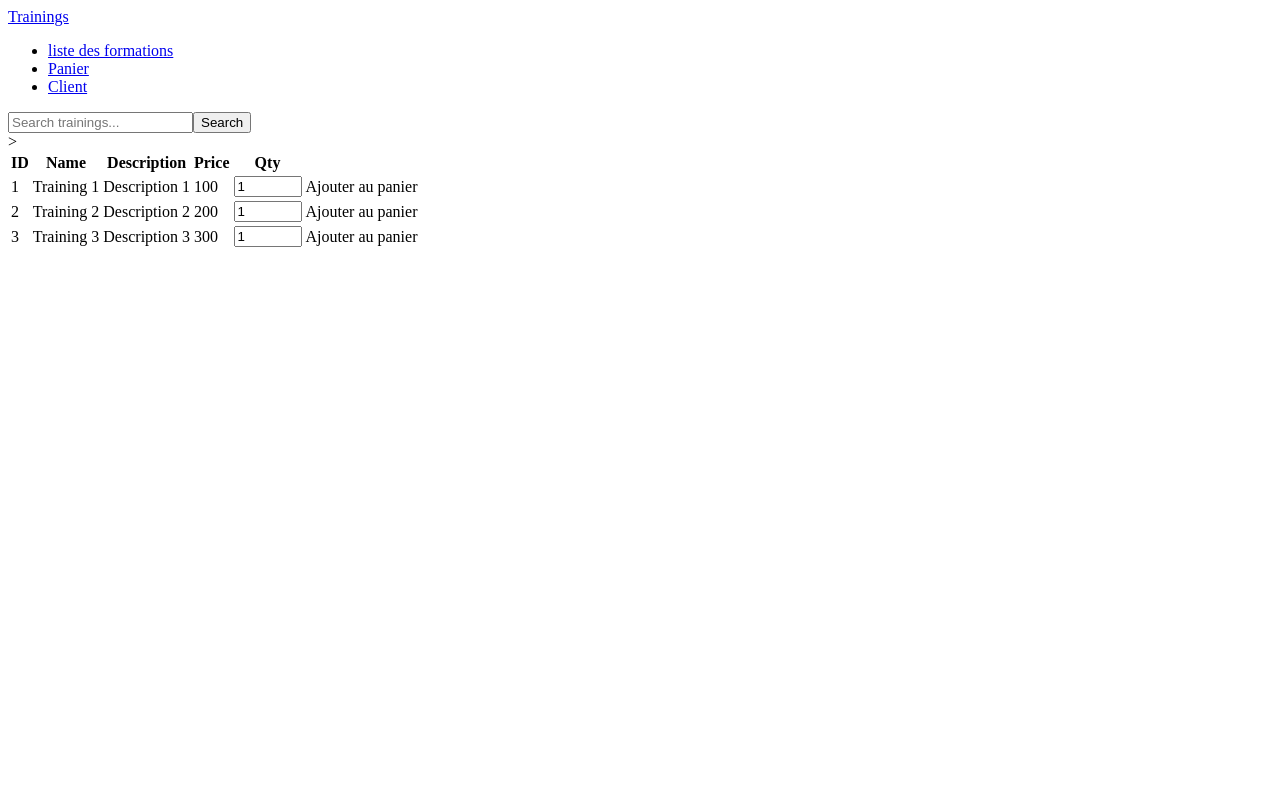
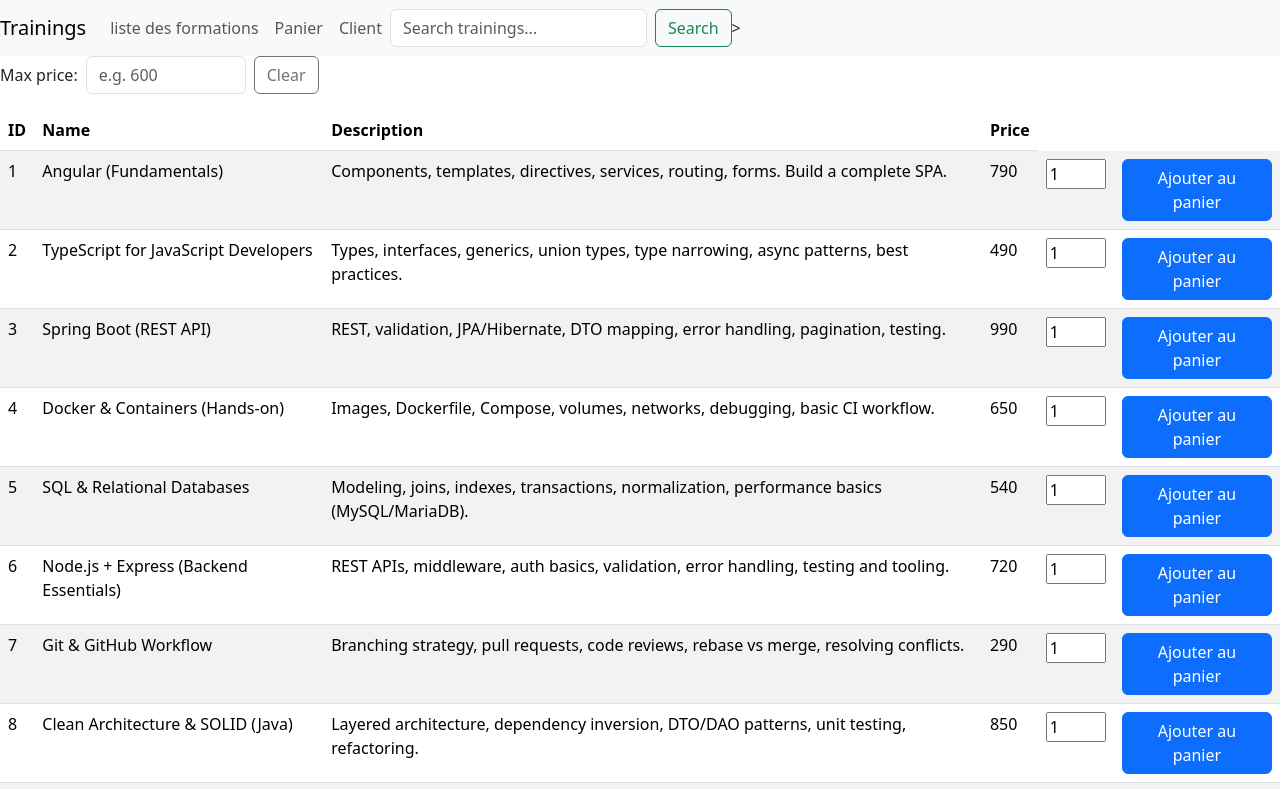
Before and after one commit to remicampistron512/training-front-app, an Angular app: page /trainings in a window 1280 px wide. Shown: the top 789 px of the page. Built offline with nearby package versions, Linux system fonts and the light colour scheme.

Commit message:
Ajoute un filtre de prix max

```diff
--- a/angular.json
+++ b/angular.json
@@ -25,7 +25,8 @@
               }
             ],
             "styles": [
-              "src/styles.css"
+              "src/styles.css",
+              "node_modules/bootstrap/dist/css/bootstrap.min.css"
             ]
           },
           "configurations": {
--- a/package.json
+++ b/package.json
@@ -29,6 +29,7 @@
     "@angular/forms": "^21.1.0",
     "@angular/platform-browser": "^21.1.0",
     "@angular/router": "^21.1.0",
+    "bootstrap": "^5.3.8",
     "rxjs": "~7.8.0",
     "tslib": "^2.3.0"
   },
--- a/src/app/components/trainings/trainings.html
+++ b/src/app/components/trainings/trainings.html
@@ -1,15 +1,34 @@
 <div>
+  <div class="d-flex gap-2 mb-3 align-items-center">
+    <label class="form-label mb-0">Max price:</label>
+
+    <input
+      type="number"
+      class="form-control"
+      style="width:160px"
+      min="0"
+      name="maxPrice"
+      [ngModel]="maxPrice"
+      (ngModelChange)="setMaxPrice($event)"
+      placeholder="e.g. 600"
+    />
+
+    <button class="btn btn-outline-secondary" type="button" (click)="setMaxPrice(null)">
+      Clear
+    </button>
+  </div>
   @if (filteredTrainings?.length) {
     <ng-container>
+
+
+
       <table class="table table-striped table-hover">
         <thead>
         <tr>
-          <th>ID</th>
-          <th>Name</th>
-          <th>Description</th>
-          <th>Price</th>
-          <th>Qty</th>
-          <th></th>
+          <th role="button" (click)="setSort('id')">ID</th>
+          <th role="button" (click)="setSort('name')">Name</th>
+          <th role="button" (click)="setSort('description')">Description</th>
+          <th role="button" (click)="setSort('price')">Price</th>
         </tr>
         </thead>
 
@@ -37,6 +56,10 @@
       </table>
     </ng-container>
   } @else {
-    <p>No trainings match “{{ searchTerm }}”.</p>
+    @if ((searchTerm?.trim()?.length ?? 0) > 0 || maxPrice !== null) {
+      <p>No trainings match your filters.</p>
+    } @else {
+      <p>No trainings available.</p>
+    }
   }
 </div>
--- a/src/app/components/trainings/trainings.ts
+++ b/src/app/components/trainings/trainings.ts
@@ -5,6 +5,9 @@ import { Subscription } from 'rxjs';
 import { Training } from '../../model/training/training.model';
 import { CartService } from '../../services/cart/cart.service';
 import { TrainingSearchService } from '../../services/search-bar/training-search.service';
+
+type SortKey = 'id' | 'name' | 'description' | 'price';
+type SortDir = 'asc' | 'desc';
 
 @Component({
   selector: 'app-trainings',
@@ -17,45 +20,104 @@ export class Trainings implements OnInit, OnDestroy {
   listTrainings: Training[] = [];
   filteredTrainings: Training[] = [];
 
+  searchTerm = '';
+
+  maxPrice: number | null = null; // null = no max filter
+
+  sortKey: SortKey = 'id';
+  sortDir: SortDir = 'asc';
+
   private sub?: Subscription;
 
   constructor(
     private cartService: CartService,
     private search: TrainingSearchService
   ) {}
-  searchTerm = '';
+
   ngOnInit(): void {
     this.listTrainings = [
-      { id: 1, name: 'Training 1', description: 'Description 1', price: 100, quantity: 1 },
-      { id: 2, name: 'Training 2', description: 'Description 2', price: 200, quantity: 1 },
-      { id: 3, name: 'Training 3', description: 'Description 3', price: 300, quantity: 1 },
+      { id: 1, name: 'Angular (Fundamentals)', description: 'Components, templates, directives, services, routing, forms. Build a complete SPA.', price: 790, quantity: 1 },
+      { id: 2, name: 'TypeScript for JavaScript Developers', description: 'Types, interfaces, generics, union types, type narrowing, async patterns, best practices.', price: 490, quantity: 1 },
+      { id: 3, name: 'Spring Boot (REST API)', description: 'REST, validation, JPA/Hibernate, DTO mapping, error handling, pagination, testing.', price: 990, quantity: 1 },
+      { id: 4, name: 'Docker & Containers (Hands-on)', description: 'Images, Dockerfile, Compose, volumes, networks, debugging, basic CI workflow.', price: 650, quantity: 1 },
+      { id: 5, name: 'SQL & Relational Databases', description: 'Modeling, joins, indexes, transactions, normalization, performance basics (MySQL/MariaDB).', price: 540, quantity: 1 },
+      { id: 6, name: 'Node.js + Express (Backend Essentials)', description: 'REST APIs, middleware, auth basics, validation, error handling, testing and tooling.', price: 720, quantity: 1 },
+      { id: 7, name: 'Git & GitHub Workflow', description: 'Branching strategy, pull requests, code reviews, rebase vs merge, resolving conflicts.', price: 290, quantity: 1 },
+      { id: 8, name: 'Clean Architecture & SOLID (Java)', description: 'Layered architecture, dependency inversion, DTO/DAO patterns, unit testing, refactoring.', price: 850, quantity: 1 },
+      { id: 9, name: 'Web Security Basics (OWASP)', description: 'XSS, CSRF, SQLi, auth/session, password hashing, common mitigations and secure defaults.', price: 680, quantity: 1 },
+      { id: 10, name: 'Agile Project Delivery (Scrum)', description: 'Roles, ceremonies, backlog management, estimation, sprint planning, definition of done.', price: 420, quantity: 1 },
     ];
 
     this.filteredTrainings = [...this.listTrainings];
+    this.applySort();
 
-    this.sub = this.search.term$.subscribe(term => this.applyFilter(term));
+    this.sub = this.search.term$.subscribe(term => {
+      this.searchTerm = term ?? '';
+      this.applyFilters();
+    });
   }
 
   ngOnDestroy(): void {
     this.sub?.unsubscribe();
   }
 
-  private applyFilter(term: string): void {
-    this.searchTerm = term; // ✅ keep it for the template
+  onAddToCart(training: Training): void {
+    this.cartService.addTraining(training);
+  }
 
-    const q = (term ?? '').trim().toLowerCase();
-    this.filteredTrainings = !q
-      ? [...this.listTrainings]
-      : this.listTrainings.filter(t =>
+
+
+  setMaxPrice(value: unknown): void {
+    // ngModelChange from <input type="number"> can be number | null | '' (string)
+    if (value === null || value === undefined || value === '') {
+      this.maxPrice = null;
+    } else {
+      const n = typeof value === 'number' ? value : Number(value);
+      this.maxPrice = Number.isFinite(n) ? n : null;
+    }
+
+    this.applyFilters();
+  }
+
+
+  // ✅ single place that applies BOTH filters (text + max price)
+  private applyFilters(): void {
+    const q = (this.searchTerm ?? '').trim().toLowerCase();
+    const max = this.maxPrice;
+
+    this.filteredTrainings = this.listTrainings.filter(t => {
+      const matchesText =
+        !q ||
         t.name.toLowerCase().includes(q) ||
         t.description.toLowerCase().includes(q) ||
         String(t.id).includes(q) ||
-        String(t.price).includes(q)
-      );
+        String(t.price).includes(q);
+
+      const matchesMax = max === null ? true : t.price <= max;
+
+      return matchesText && matchesMax;
+    });
+
+    this.applySort();
   }
 
+  setSort(key: SortKey): void {
+    if (this.sortKey === key) {
+      this.sortDir = this.sortDir === 'asc' ? 'desc' : 'asc';
+    } else {
+      this.sortKey = key;
+      this.sortDir = 'asc';
+    }
+    this.applySort();
+  }
 
-  onAddToCart(training: Training) {
-    this.cartService.addTraining(training);
+  private applySort(): void {
+    const dir = this.sortDir === 'asc' ? 1 : -1;
+    const key = this.sortKey;
+
+    this.filteredTrainings = [...this.filteredTrainings].sort((a, b) => {
+      if (key === 'id' || key === 'price') return (a[key] - b[key]) * dir;
+      return a[key].localeCompare(b[key], undefined, { sensitivity: 'base' }) * dir;
+    });
   }
 }
```
Also changed, not shown: 2 other files (tests, documents, lock files or other folders).
